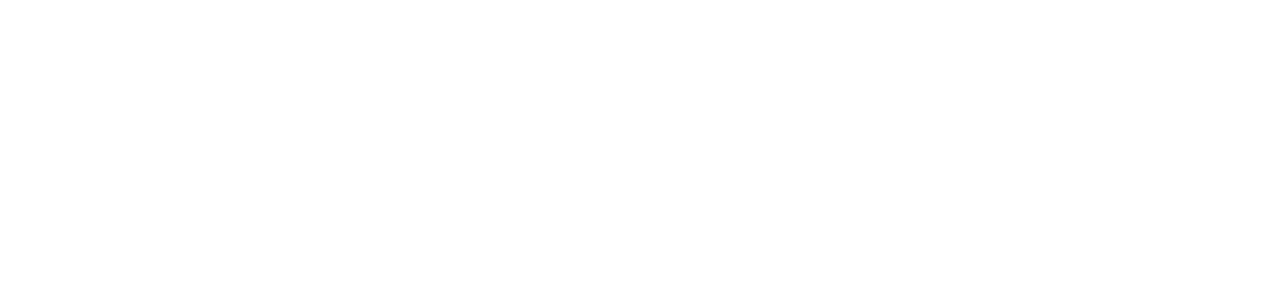
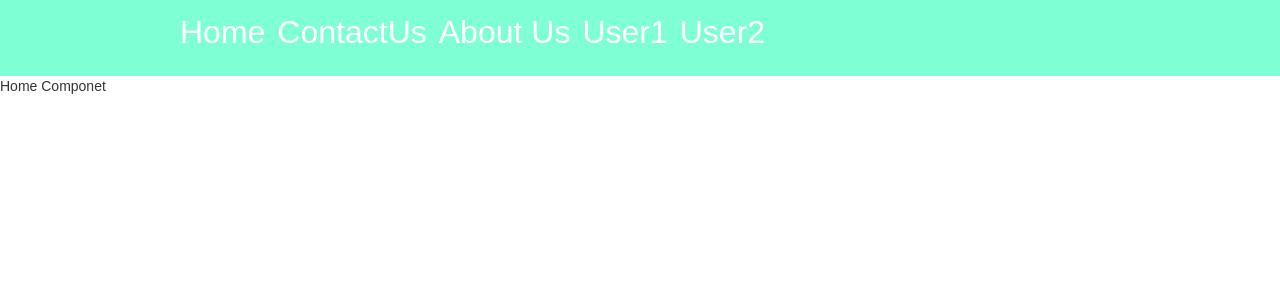
Before and after one commit to boy-techy/ReactLifeCycle, a React (Create React App) app: page / in a window 1280 px wide. Shown: the top 300 px of the page. Built offline with nearby package versions, Linux system fonts and the light colour scheme.

Commit message:
Switch Branch For Complete TODO App

```diff
--- a/package.json
+++ b/package.json
@@ -4,7 +4,8 @@
   "private": true,
   "dependencies": {
     "react": "^15.4.2",
-    "react-dom": "^15.4.2"
+    "react-dom": "^15.4.2",
+    "react-router-dom": "^4.0.0"
   },
   "devDependencies": {
     "react-scripts": "0.9.5"
--- a/src/App.css
+++ b/src/App.css
@@ -14,3 +14,33 @@
   margin: 5px;
   width: 10pc;
 }
+ol{
+    list-style: none;
+}
+ol li{
+    display: inline-block;
+    padding-left: 12px;
+}
+ol li a:hover{
+    background-color: blueviolet;
+    padding-bottom: 10px;
+}
+
+ol li a{
+    color: #fff;
+    text-decoration: none;
+}
+
+ol li a:hover{
+    color: #fff;
+    text-decoration: none;
+}
+
+.header{
+    background-color:aquamarine;
+    color: #000;
+    padding-left: 10%;
+    padding-top: 10px;
+    padding-bottom: 10px;
+    font-size: 2pc;
+}
--- a/src/App.js
+++ b/src/App.js
@@ -1,4 +1,9 @@
     import React, { Component } from 'react';
+    import {BrowserRouter as Router,Link,Route} from 'react-router-dom';
+    import Home from './components/Home'
+    import AboutUs from './components/AboutUs'
+    import ContactUs from './components/ContactUS'
+    import UserDisplay from './components/UserDisplay'
 
     import './App.css';
 
@@ -7,7 +12,25 @@
         render(){
             return(
               <div>
-
+                  <Router>
+                      <div>
+                        <div className="header">
+                            <ol>
+                                <li><Link to="/">Home</Link></li>
+                                <li><Link to="/ContactUs" >ContactUs</Link></li>
+                                <li><Link to="/AboutUs">About Us</Link></li>
+                                <li><Link to="/user1/2323gg3434" >User1</Link></li>
+                                <li><Link to="/user1/8732hg2424" >User2</Link></li>
+                            </ol>
+                  </div>
+                      <div>
+                          <Route exact path="/" component={Home}/>
+                          <Route path="/ContactUs" component={ContactUs}/>
+                          <Route path="/AboutUs" component={AboutUs}/>
+                          <Route path="/user1/:id" component={UserDisplay}/>
+                      </div>
+                      </div>
+                  </Router>
               </div>
             );
         }
--- /dev/null
+++ b/src/components/AboutUs.js
@@ -0,0 +1,13 @@
+/**
+ * Created by yatindra on 21/3/17.
+ */
+
+import React from 'react';
+
+const AboutUs=()=>(
+    <div>
+        About Us
+    </div>
+)
+
+export default AboutUs;
--- /dev/null
+++ b/src/components/ContactUS.js
@@ -0,0 +1,17 @@
+/**
+ * Created by yatindra on 21/3/17.
+ */
+/**
+ * Created by yatindra on 21/3/17.
+ */
+
+import React from 'react';
+
+const ContactUs=()=>(
+    <div>
+        ContactUs
+    </div>
+)
+
+
+export default ContactUs;
--- a/src/Home.js
+++ b/src/components/Home.js
@@ -4,6 +4,10 @@
 
 import  React,{Component} from 'react';
 
-export  default class Home extends Component{
-    g
-}
+const Home=()=>(
+    <div>
+        Home Componet
+    </div>
+);
+
+export  default Home;
--- /dev/null
+++ b/src/components/UserDisplay.js
@@ -0,0 +1,14 @@
+/**
+ * Created by yatindra on 21/3/17.
+ */
+
+import React from 'react';
+
+const UserDisplay=({match})=>(
+    <div>
+        {match.params.id}
+    </div>
+)
+
+
+export default UserDisplay;
```
Lines whose indentation alone changed are shown as unchanged.
